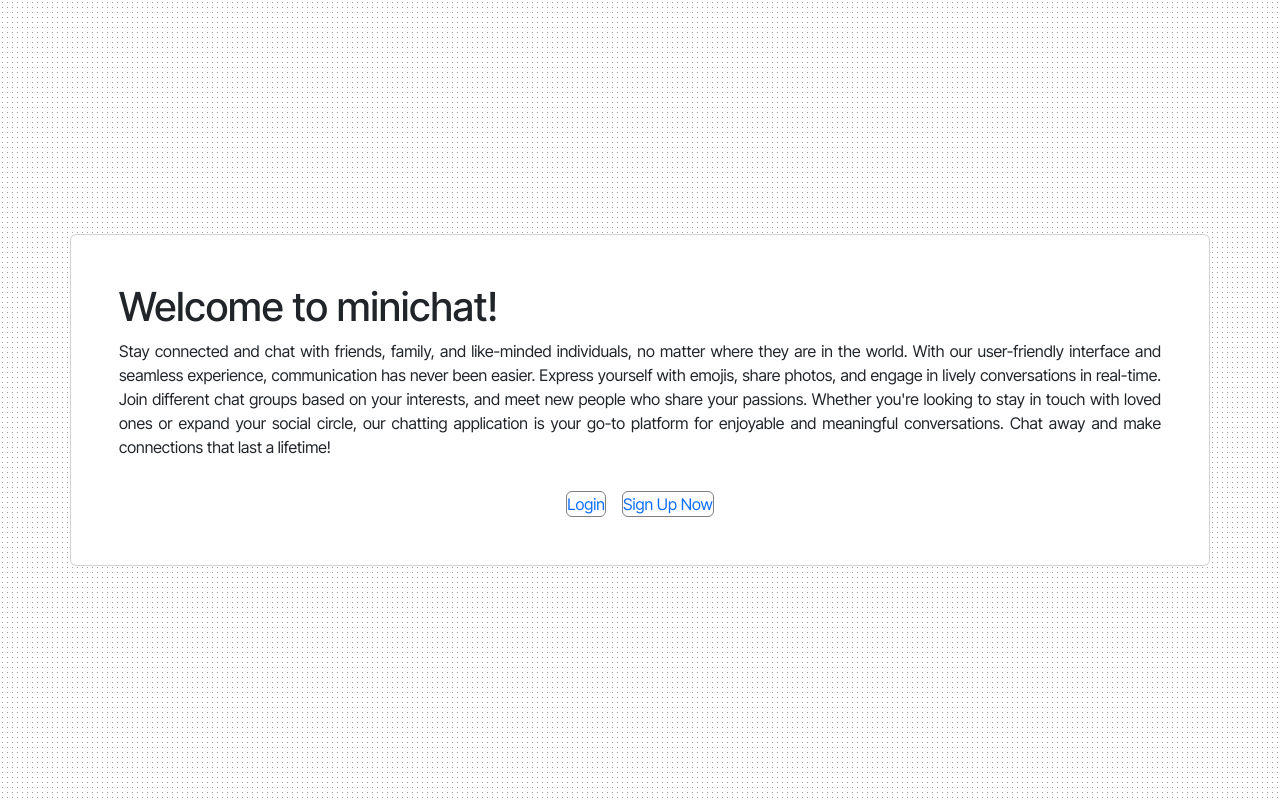
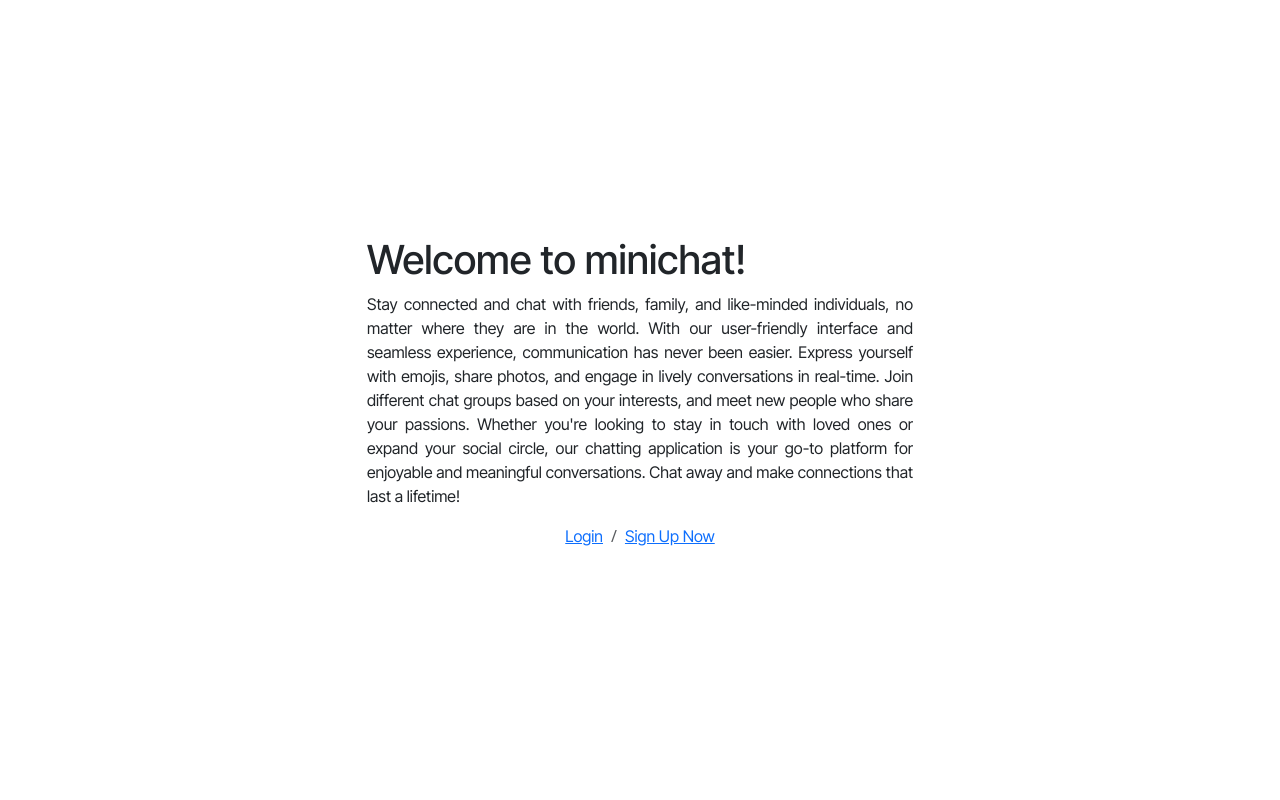
Before and after one commit to thisisjab/minichat-django, a Django app: template core/templates/pages/index.html in a window 1280 px wide. Run offline with Django 5.2, Linux system fonts and the light colour scheme; the template is opened without the code that fills it, so the values that code supplies are empty; some libraries are stand-ins or nearby versions.

Commit message:
feat: redesign `index.html`

```diff
--- a/core/templates/pages/index.html
+++ b/core/templates/pages/index.html
@@ -1,12 +1,12 @@
 {% extends 'base.html' %}
 {% block navbar %}{% endblock navbar %}
 {% block main %}
-<div class="d-flex flex-column justify-content-center align-items-center h-min-100 dotted-background">
+<div class="d-flex flex-column justify-content-center align-items-center h-min-100">
     <div class="container">
         <div class="row">
-            <div class="col-12 card py-5 px-5 d-flex flex-column">
+            <div class="col-lg-6 offset-lg-3 col-md-8 offset-md-2 d-flex flex-column">
                 <h1>Welcome to minichat!</h1>
-                <p style="text-align: justify;" class="lh-base">Stay connected and chat with friends, family, and
+                <p style="text-align: justify;" class="">Stay connected and chat with friends, family, and
                     like-minded
                     individuals, no matter where they are in the world. With our user-friendly interface and seamless
                     experience, communication has never been easier. Express yourself with emojis, share photos, and
@@ -14,9 +14,14 @@
                     meet new people who share your passions. Whether you're looking to stay in touch with loved ones or
                     expand your social circle, our chatting application is your go-to platform for enjoyable and
                     meaningful conversations. Chat away and make connections that last a lifetime!</p>
-                <div class="col-12 d-flex flex-row gap-3 justify-content-center mt-3">
-                    <a class="button second-primary-button" href="{% url 'login' %}">Login</a>
-                    <a class="button primary-button" href="#">Sign Up Now</a>
+
+                <div class="d-flex justify-content-center">
+                    <nav aria-label="breadcrumb">
+                        <ol class="breadcrumb">
+                          <li class="breadcrumb-item"><a class="" href="{% url 'login' %}">Login</a></li>
+                          <li class="breadcrumb-item"><a class="" href="{% url 'users:signup' %}">Sign Up Now</a></li>
+                        </ol>
+                      </nav>
                 </div>
             </div>
         </div>
```
